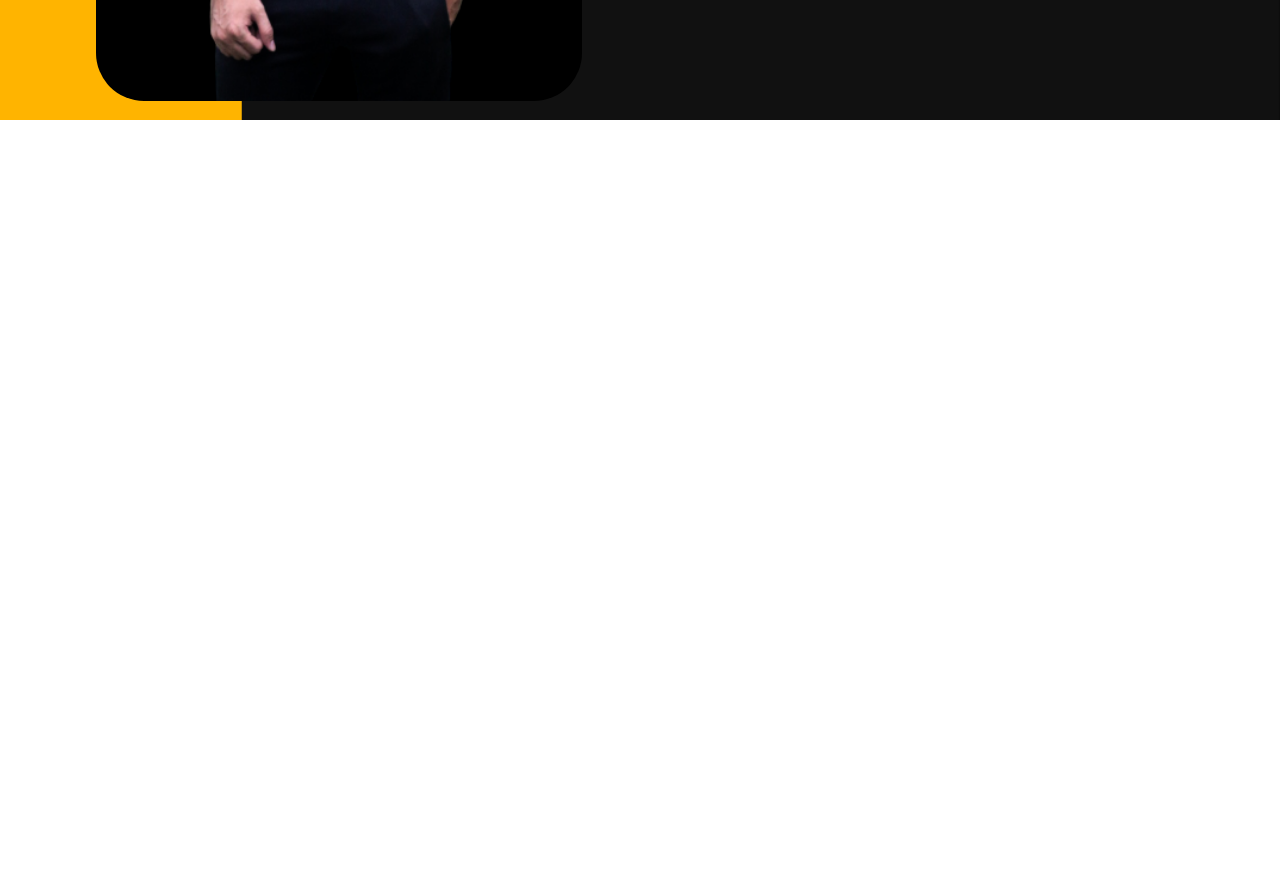
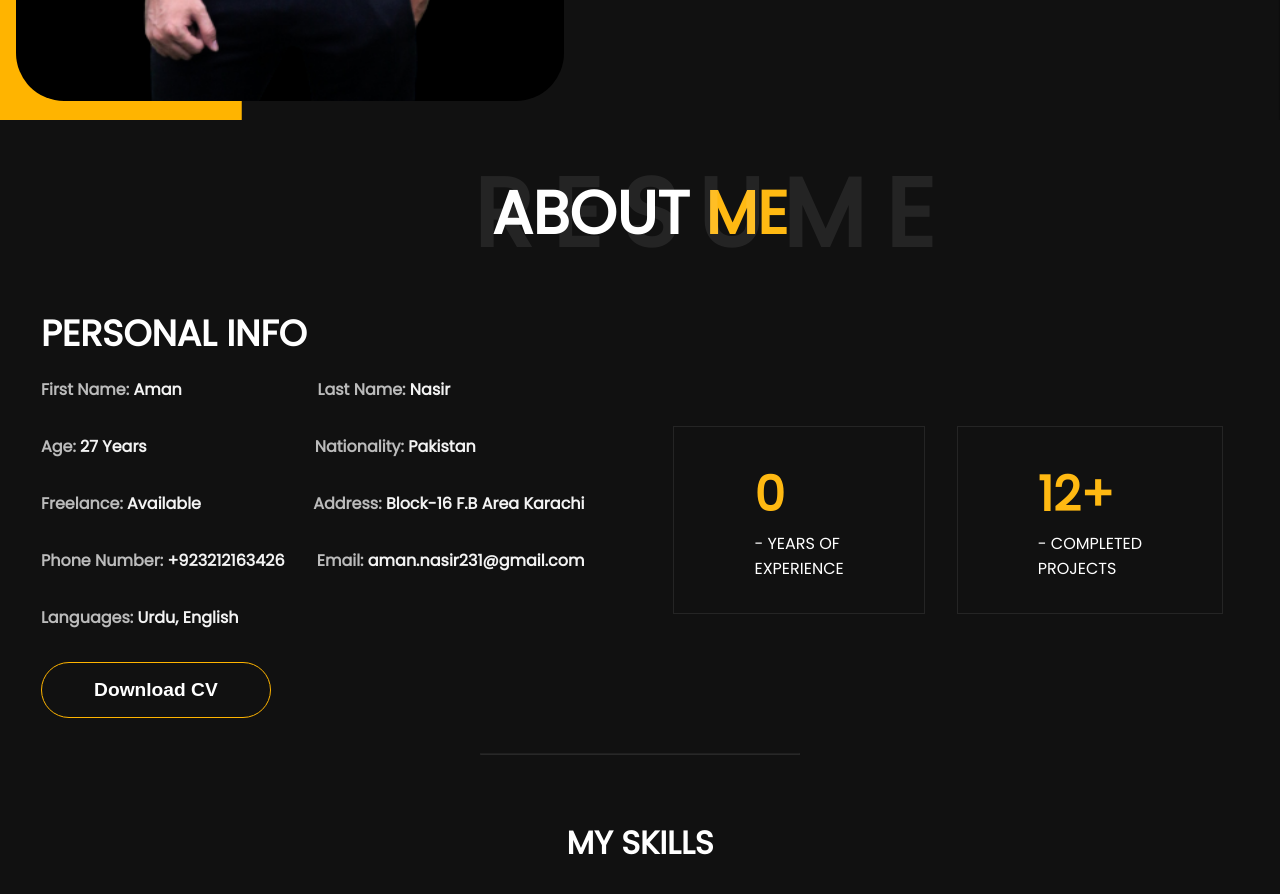
Before and after one commit to AmanNasir1/Portfolio, a React (Create React App) app: page / in a window 1280 px wide. Shown: the part 680-1574 px from the top of the page. Before the commit the page ends 800 px from the top, so only its background shows below. Built offline with nearby package versions, Linux system fonts and the light colour scheme.

Commit message:
about section added

```diff
--- a/src/App.css
+++ b/src/App.css
@@ -6,6 +6,7 @@
     margin: 0;
     padding: 0;
     box-sizing: border-box;
+    scroll-behavior: smooth;
 }
 
 body{
@@ -14,3 +15,8 @@ body{
     font-family: 'Poppins', sans-serif;
 
 }
+
+.app{
+    position: relative;
+
+}
--- a/src/App.js
+++ b/src/App.js
@@ -1,10 +1,14 @@
 import React from "react";
 import "./App.css";
 import Home from "./pages/Home";
+import About from "./pages/About";
+import Navigation from "./Components/Navigation";
 const App = () => {
   return (
     <div className="app">
       <Home />
+      <About />
+      <Navigation />
     </div>
   );
 };
--- a/src/Components/Navigation.jsx
+++ b/src/Components/Navigation.jsx
@@ -1,5 +1,5 @@
 import React from "react";
-import "./navigation.css"
+import "./navigation.css";
 import {
   HomeFilled,
   UserOutlined,
@@ -12,19 +12,23 @@ const Navigation = () => {
   return (
     <div className="navigation">
       <div>
-      <HomeFilled className="icon" size={40} />
+        <a href="#home">
+          <HomeFilled className="icon" size={40} />
+        </a>
       </div>
       <div>
-      <UserOutlined className="icon"/>
+        <a href="#about">
+        <UserOutlined className="icon" />
+      </a>
       </div>
       <div>
-      <WechatFilled className="icon"/>
+        <WechatFilled className="icon" />
       </div>
       <div>
-      <MailFilled className="icon"/>
+        <MailFilled className="icon" />
       </div>
       <div>
-      <ShoppingFilled className="icon"/>
+        <ShoppingFilled className="icon" />
       </div>
     </div>
   );
--- a/src/Components/navigation.css
+++ b/src/Components/navigation.css
@@ -1,6 +1,10 @@
 .navigation {
     display: flex;
     flex-direction: column;
+    position: fixed;
+    right: 30px;
+    top: 32%;
+    z-index: 2;
 }
 
 .navigation div {
@@ -28,13 +32,15 @@
         width: 100%;
         flex-direction: row;
         justify-content: space-around;
-        margin: 0;
-        padding: 0;
+        /* margin: 0; */
+        /* padding: 0; */
+        top: 93%;
+        background-color: #1A1919;
+        right: 0;
     }
 
     .navigation div {
         /* margin: 0 4rem; */
-        background-color: #1A1919;
         padding: 4px 0;
         margin: 0;
     }
--- /dev/null
+++ b/src/pages/About.jsx
@@ -0,0 +1,80 @@
+import React from "react";
+import "./about.css";
+const About = () => {
+  return (
+    <div className="about" id="about">
+      <div className="about-header">
+        <h1>
+          ABOUT <span> ME </span>
+        </h1>
+      </div>
+      <div className="info">
+        <div className="personal-info">
+          <h1>PERSONAL INFO</h1>
+          <div className="personal-info-content">
+            <div>
+              <h4>
+                First Name: <span>Aman</span>
+              </h4>
+              <h4>
+                Last Name: <span>Nasir</span>
+              </h4>
+            </div>
+            <div>
+              <h4>
+                Age: <span>27 Years</span>
+              </h4>
+              <h4>
+                Nationality: <span>Pakistan</span>
+              </h4>
+            </div>
+            <div>
+              <h4>
+                Freelance: <span>Available</span>
+              </h4>
+              <h4>
+                Address: <span>Block-16 F.B Area Karachi</span>
+              </h4>
+            </div>
+            <div>
+              <h4>
+                Phone Number: <span>+923212163426</span>
+              </h4>
+              <h4>
+                Email:<span> aman.nasir231@gmail.com </span>
+              </h4>
+            </div>
+            <div>
+              <h4>
+                Languages: <span>Urdu, English</span>
+              </h4>
+            </div>
+            <div>
+              <button className="about-btn">Download CV</button>
+            </div>
+          </div>
+        </div>
+        <div className="experience">
+          <div className="experience-box">
+            <h1>0 </h1>
+            <span>
+              - YEARS OF <br /> EXPERIENCE
+            </span>
+          </div>
+          <div className="experience-box">
+            <h1>12+</h1>
+            <span>
+              - COMPLETED <br /> PROJECTS
+            </span>
+          </div>
+        </div>
+      </div>
+      <hr style={{ margin: "1.2rem 30rem 0 30rem", opacity: "0.1" }} />
+      <div className="skills">
+        <h1>MY SKILLS</h1>
+      </div>
+    </div>
+  );
+};
+
+export default About;
--- a/src/pages/Home.css
+++ b/src/pages/Home.css
@@ -5,7 +5,7 @@
     background-repeat: no-repeat;
     background-size: 100%;
     display: flex;
-    justify-content: space-between;
+    justify-content: space-evenly;
     align-items: center;
 }
 
@@ -13,7 +13,7 @@
     width: 592px;
     height: 762px;
     background-color: black;
-    margin-left: 6rem;
+    margin-left: 1rem;
     border-radius: 3rem;
 }
 
@@ -50,6 +50,7 @@
     font-size: 1.2rem;
     padding-left: 6.5rem;
     margin: 1.1rem 0;
+    padding-right: 0.6rem;
 }
 
 .desc button {
@@ -72,7 +73,7 @@
 
 @media screen and (max-width:1050px) {
     .container{
-        padding-top: 6rem;
+        padding-top: 2rem;
         background-color: #111111;
         background-image: none;
         flex-direction: column;
--- a/src/pages/Home.jsx
+++ b/src/pages/Home.jsx
@@ -5,7 +5,7 @@ import "./Home.css";
 
 const Home = () => {
   return (
-    <div className="container">
+    <div className="container" id="home">
       <div className="image">
         <img className="image-pic" src={Picture} />
       </div>
@@ -19,9 +19,9 @@ const Home = () => {
         </p>
         <button>More About Me</button>
       </div>
-      <div className="navigation">
+      {/* <div className="navigation">
         <Navigation />
-      </div>
+      </div> */}
     </div>
   );
 };
--- /dev/null
+++ b/src/pages/about.css
@@ -0,0 +1,124 @@
+.about {
+    width: 100%;
+    height: 100vh;
+    background-color: #111111;
+    padding-top: 3rem;
+}
+
+.about-header {
+    color: #fff;
+    text-align: center;
+    position: relative;
+}
+
+.about-header h1 {
+    font-size: 60px;
+    font-weight: 800;
+}
+
+.about-header h1 span {
+    color: #FFB912;
+
+}
+
+.about-header::before {
+    position: absolute;
+    content: "RESUME";
+    top: -30%;
+    font-size: 6rem;
+    left: 37%;
+    opacity: 0.08;
+    font-weight: bolder;
+    letter-spacing: 20px;
+}
+
+.info {
+    display: flex;
+    justify-content: space-evenly;
+    align-items: center;
+    margin-top: 3rem;
+    flex-wrap: wrap;
+}
+
+.personal-info {
+    color: #fff;
+    font-size: 18px;
+}
+
+.personal-info-content {
+    display: flex;
+    flex-direction: column;
+}
+
+.personal-info-content div {
+    display: flex;
+    margin: 1rem 0;
+    justify-content: space-between;
+    align-items: center;
+}
+
+.personal-info-content div h4 {
+    color: #BBBBBB;
+    margin: 0 2rem 0 0;
+    font-size: 16px;
+}
+
+.personal-info-content div:nth-child(1){
+    padding-right: 8.4rem;
+}
+.personal-info-content div:nth-child(2){
+    padding-right: 6.8rem;
+}
+
+
+.personal-info-content div h4 span {
+    color: #F3F3F3;
+}
+
+.experience {
+    display: flex;
+    justify-content: space-evenly;
+}
+
+.experience-box{
+    color: #fff;
+    border: 1px solid #252525;
+    margin: 0 1rem;
+    padding: 2rem 5rem;
+}
+
+.experience-box h1{
+    font-size: 3rem;
+    color: #FFB912;
+}
+
+.experience-box span{
+    text-align: justify;
+}
+
+.about-btn{
+    width: 230px;
+    height: 56px;
+    border-radius: 50px;
+    font-size: 1.2rem;
+    font-weight: 600;
+    border: 1px solid #FFB400;
+    background-color: transparent;
+    color: #fff;
+    cursor: pointer;
+}
+
+.about-btn:hover {
+    transition-duration: 0.2s;
+    background-color: #FFB400;
+
+}
+
+.skills{
+    margin-top: 4rem;
+}
+
+.skills h1{
+    text-align: center;
+    color: #fff;
+}
```
